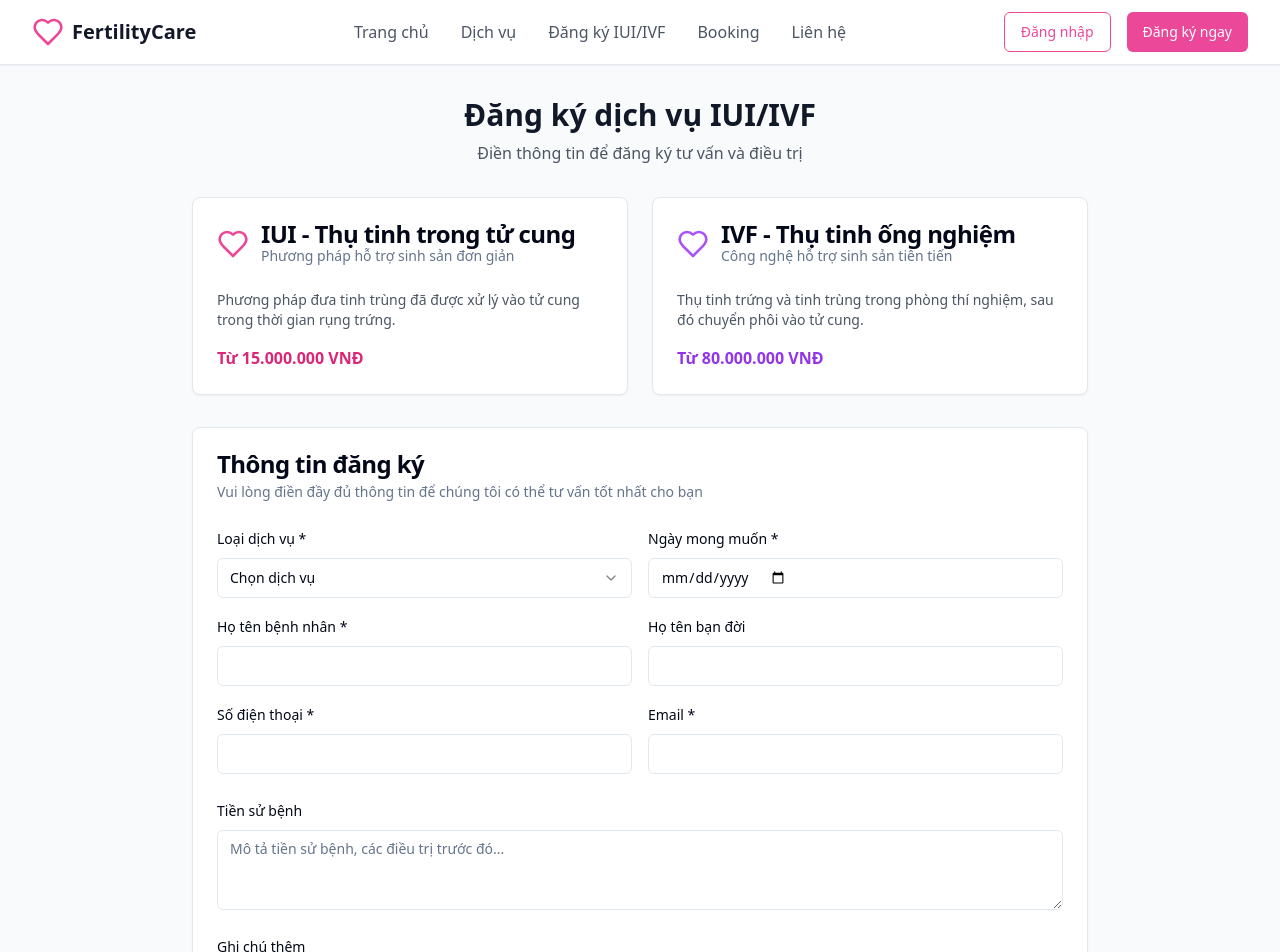
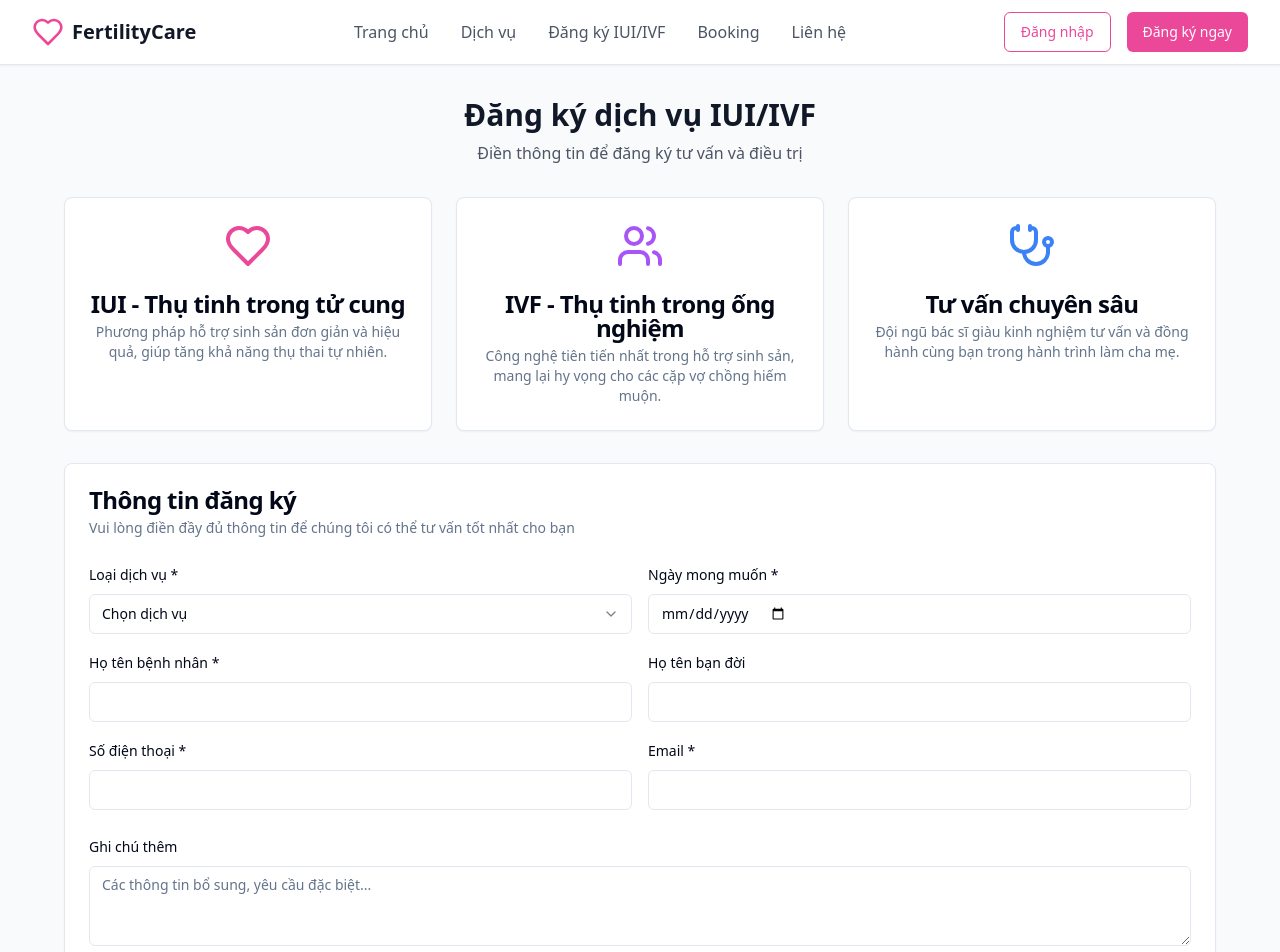
Before and after one commit to Bonn0pr0/auth-simplified-vietnam, a React (Vite) app: page /service-registration in a window 1280 px wide. Shown: the top 952 px of the page. Built offline with nearby package versions, Linux system fonts and the light colour scheme.

Commit message:
Refactor service registration
Move patient profile to dashboard.

```diff
--- a/src/pages/ServiceRegistration.tsx
+++ b/src/pages/ServiceRegistration.tsx
@@ -7,7 +7,7 @@ import { Label } from '@/components/ui/label';
 import { Textarea } from '@/components/ui/textarea';
 import { Select, SelectContent, SelectItem, SelectTrigger, SelectValue } from '@/components/ui/select';
 import Header from '@/components/Header';
-import { Heart, Calendar, FileText } from 'lucide-react';
+import { Heart, Calendar, Users, Stethoscope } from 'lucide-react';
 import { useToast } from '@/hooks/use-toast';
 
 const ServiceRegistration = () => {
@@ -18,7 +18,6 @@ const ServiceRegistration = () => {
     phone: '',
     email: '',
     preferredDate: '',
-    medicalHistory: '',
     notes: ''
   });
 
@@ -48,43 +47,37 @@ const ServiceRegistration = () => {
           <p className="text-gray-600">Điền thông tin để đăng ký tư vấn và điều trị</p>
         </div>
 
-        <div className="max-w-4xl mx-auto">
+        <div className="max-w-6xl mx-auto">
           {/* Service Options */}
-          <div className="grid grid-cols-1 md:grid-cols-2 gap-6 mb-8">
+          <div className="grid grid-cols-1 md:grid-cols-3 gap-6 mb-8">
             <Card className="cursor-pointer hover:shadow-lg transition-shadow">
-              <CardHeader>
-                <div className="flex items-center space-x-3">
-                  <Heart className="w-8 h-8 text-pink-500" />
-                  <div>
-                    <CardTitle>IUI - Thụ tinh trong tử cung</CardTitle>
-                    <CardDescription>Phương pháp hỗ trợ sinh sản đơn giản</CardDescription>
-                  </div>
+              <CardHeader className="text-center">
+                <div className="flex justify-center mb-4">
+                  <Heart className="w-12 h-12 text-pink-500" />
                 </div>
+                <CardTitle>IUI - Thụ tinh trong tử cung</CardTitle>
+                <CardDescription>Phương pháp hỗ trợ sinh sản đơn giản và hiệu quả, giúp tăng khả năng thụ thai tự nhiên.</CardDescription>
               </CardHeader>
-              <CardContent>
-                <p className="text-sm text-gray-600 mb-4">
-                  Phương pháp đưa tinh trùng đã được xử lý vào tử cung trong thời gian rụng trứng.
-                </p>
-                <p className="font-semibold text-pink-600">Từ 15.000.000 VNĐ</p>
-              </CardContent>
             </Card>
 
             <Card className="cursor-pointer hover:shadow-lg transition-shadow">
-              <CardHeader>
-                <div className="flex items-center space-x-3">
-                  <Heart className="w-8 h-8 text-purple-500" />
-                  <div>
-                    <CardTitle>IVF - Thụ tinh ống nghiệm</CardTitle>
-                    <CardDescription>Công nghệ hỗ trợ sinh sản tiên tiến</CardDescription>
-                  </div>
+              <CardHeader className="text-center">
+                <div className="flex justify-center mb-4">
+                  <Users className="w-12 h-12 text-purple-500" />
                 </div>
+                <CardTitle>IVF - Thụ tinh trong ống nghiệm</CardTitle>
+                <CardDescription>Công nghệ tiên tiến nhất trong hỗ trợ sinh sản, mang lại hy vọng cho các cặp vợ chồng hiếm muộn.</CardDescription>
               </CardHeader>
-              <CardContent>
-                <p className="text-sm text-gray-600 mb-4">
-                  Thụ tinh trứng và tinh trùng trong phòng thí nghiệm, sau đó chuyển phôi vào tử cung.
-                </p>
-                <p className="font-semibold text-purple-600">Từ 80.000.000 VNĐ</p>
-              </CardContent>
+            </Card>
+
+            <Card className="cursor-pointer hover:shadow-lg transition-shadow">
+              <CardHeader className="text-center">
+                <div className="flex justify-center mb-4">
+                  <Stethoscope className="w-12 h-12 text-blue-500" />
+                </div>
+                <CardTitle>Tư vấn chuyên sâu</CardTitle>
+                <CardDescription>Đội ngũ bác sĩ giàu kinh nghiệm tư vấn và đồng hành cùng bạn trong hành trình làm cha mẹ.</CardDescription>
+              </CardHeader>
             </Card>
           </div>
 
@@ -108,7 +101,7 @@ const ServiceRegistration = () => {
                       <SelectContent>
                         <SelectItem value="iui">IUI - Thụ tinh trong tử cung</SelectItem>
                         <SelectItem value="ivf">IVF - Thụ tinh ống nghiệm</SelectItem>
-                        <SelectItem value="consultation">Tư vấn ban đầu</SelectItem>
+                        <SelectItem value="consultation">Tư vấn chuyên sâu</SelectItem>
                       </SelectContent>
                     </Select>
                   </div>
@@ -162,17 +155,6 @@ const ServiceRegistration = () => {
                 </div>
 
                 <div className="space-y-2">
-                  <Label htmlFor="medicalHistory">Tiền sử bệnh</Label>
-                  <Textarea
-                    id="medicalHistory"
-                    value={formData.medicalHistory}
-                    onChange={(e) => handleChange('medicalHistory', e.target.value)}
-                    placeholder="Mô tả tiền sử bệnh, các điều trị trước đó..."
-                    rows={3}
-                  />
-                </div>
-
-                <div className="space-y-2">
                   <Label htmlFor="notes">Ghi chú thêm</Label>
                   <Textarea
                     id="notes"
```
